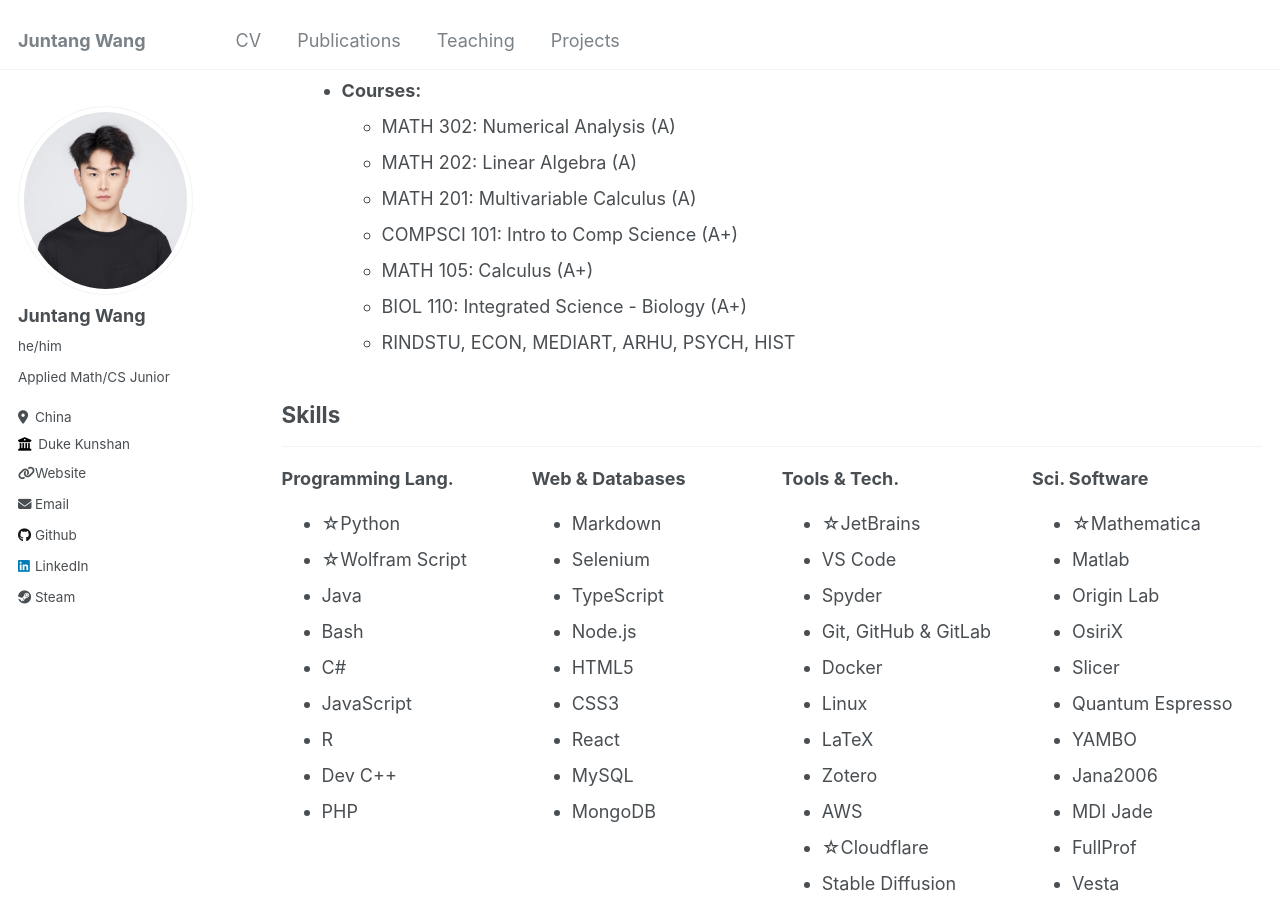
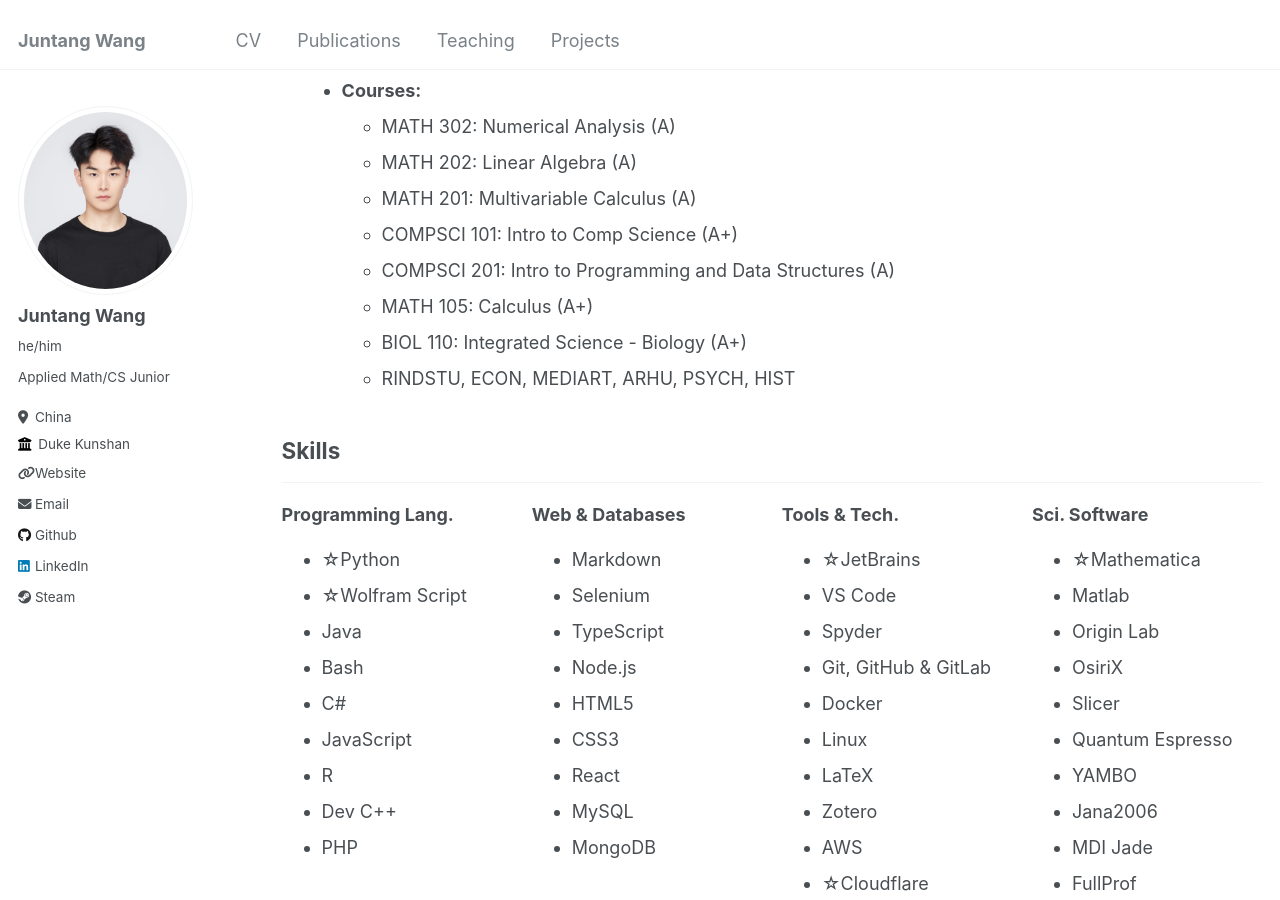
Before and after one commit to qqgjyx/qqgjyx.github.io, a Jekyll site: the page built from _pages/cv.md, in a window 1280 px wide and 900 px high, scrolled down 486 px. Built offline with Jekyll 4.4.1, drawn with Linux system fonts in a browser that asks for light colours.

Commit message:
Updated cv.md

```diff
--- a/_pages/cv.md
+++ b/_pages/cv.md
@@ -57,6 +57,7 @@ redirect_from:
         <li>MATH 202: Linear Algebra (A)</li>
         <li>MATH 201: Multivariable Calculus (A)</li>
         <li>COMPSCI 101: Intro to Comp Science (A+)</li>
+        <li>COMPSCI 201: Intro to Programming and Data Structures (A)</li>
         <li>MATH 105: Calculus (A+)</li>
         <li>BIOL 110: Integrated Science - Biology (A+)</li>
         <li>RINDSTU, ECON, MEDIART, ARHU, PSYCH, HIST</li>
```
